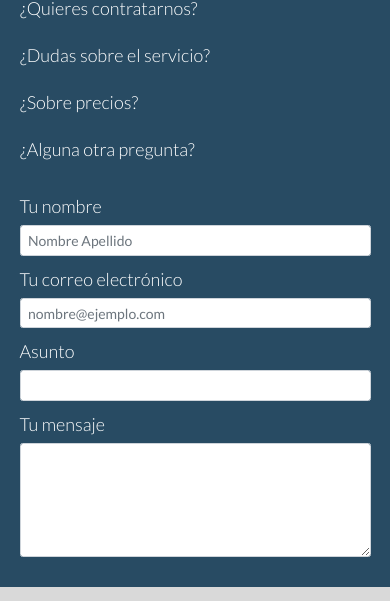
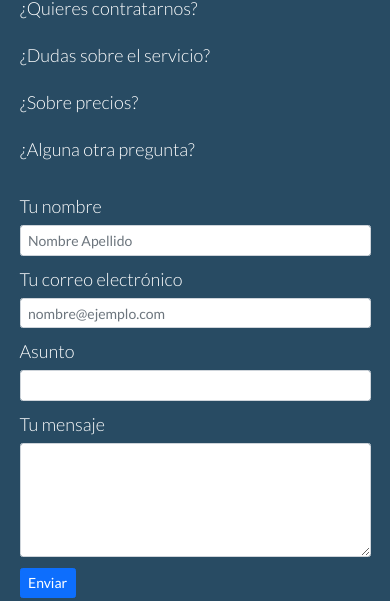
Before and after one commit to JMDCruz/final-project-desarrolloweb-coderhouse, a website: page pages/contacto.html in a window 390 px wide. Shown: the part 349-950 px from the top of the page. Drawn offline with nearby package versions, Linux system fonts and the light colour scheme.

Commit message:
Corrigiendo formulario de contacto.html

```diff
--- a/pages/contacto.html
+++ b/pages/contacto.html
@@ -89,6 +89,7 @@
     </section>
 
     <section class="seccion2-contacto">
+      <!-- Formulario -->
       <div class="formulario mx-auto">
         <div class="mb-3">
           <label for="exampleFormControlInput1" class="form-label">Tu nombre</label>
@@ -106,6 +107,7 @@
           <label for="exampleFormControlTextarea1" class="form-label">Tu mensaje</label>
           <textarea class="form-control" id="exampleFormControlTextarea1" rows="5"></textarea>
         </div>
+        <button type="submit" class="btn btn-primary">Enviar</button>
       </div>
     </section>
 
--- a/scss/base/_mediaquery.scss
+++ b/scss/base/_mediaquery.scss
@@ -142,6 +142,9 @@
                     .form-control{
                         font-size: map-get($map: $fsize-sm, $key: 3);
                     }
+                }
+                button{
+                    font-size: map-get($map: $fsize-sm, $key: 3);
                 }
             }
         }
@@ -319,6 +322,9 @@
                         font-size: map-get($map: $fsize-md, $key: 3);
                     }
                 }
+                button{
+                    font-size: map-get($map: $fsize-md, $key: 3);
+                }
             }
         }
     }
--- a/scss/pages/_contacto.scss
+++ b/scss/pages/_contacto.scss
@@ -31,6 +31,10 @@ main {
                     font-size: map-get($map: $fsize-lg, $key: 4);
                 }
             }
+
+            button{
+                font-size: map-get($map: $fsize-lg, $key: 4);
+            }
         }
     }
 }
```
Also changed, not shown: css/style.css, 1 other file.
